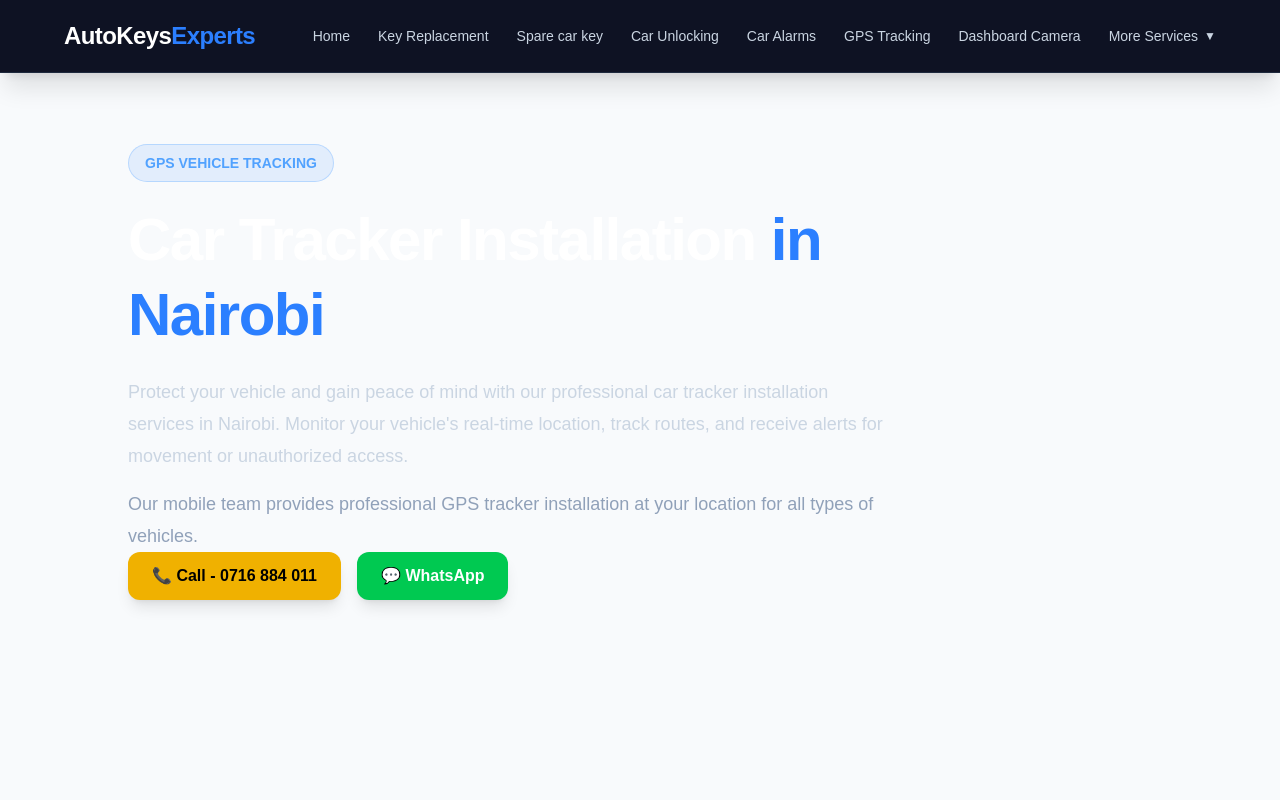
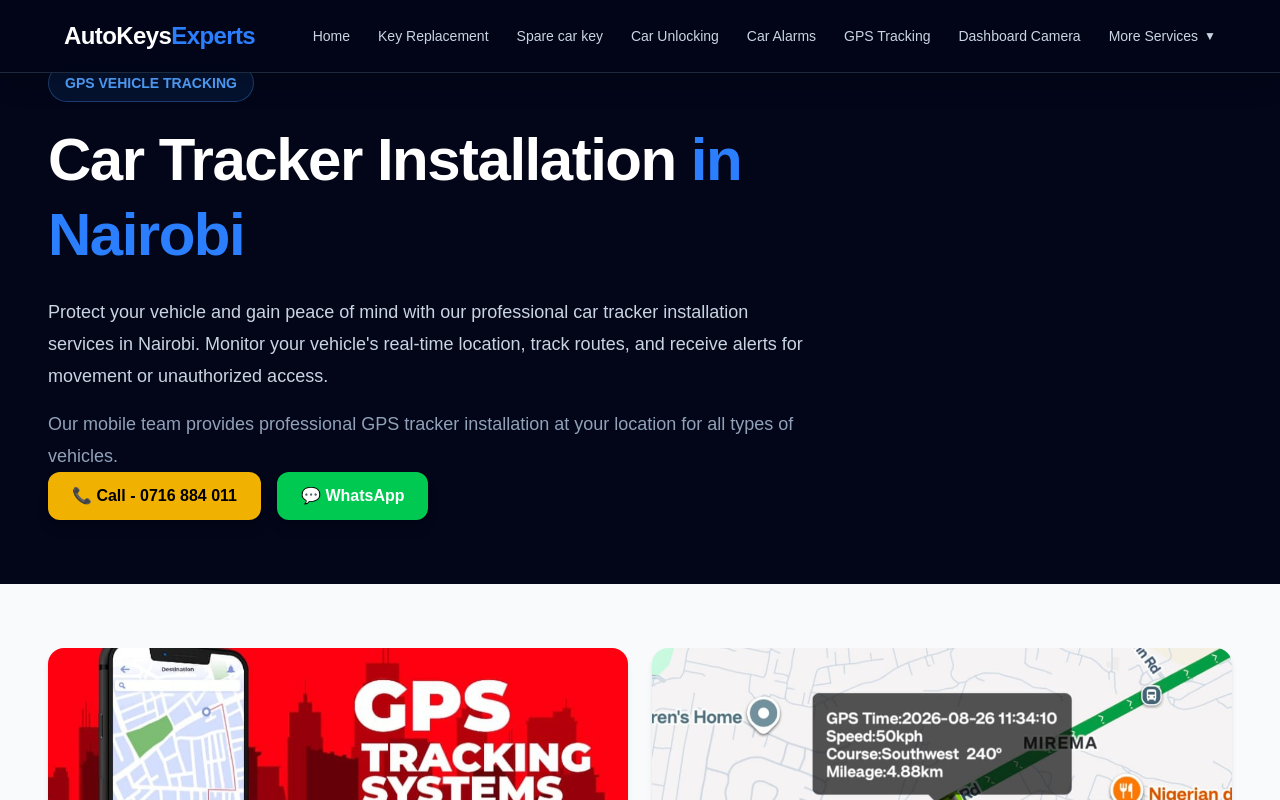
Before and after one commit to Avelimanuel/autokeyexperts, a Next.js app: page /car-tracker-installation-nairobi in a window 1280 px wide. Shown: the top 800 px of the page. Built offline with nearby package versions, Linux system fonts and the light colour scheme.

Commit message:
edited the car tracking page

```diff
--- a/app/car-tracker-installation-nairobi/page.tsx
+++ b/app/car-tracker-installation-nairobi/page.tsx
@@ -11,7 +11,7 @@ export default function Page() {
   return (
     <main className="min-h-screen bg-slate-50">
       {/* HERO */}
-      <section className="relative flex min-h-[500px] w-full items-center justify-center overflow-hidden px-5 pt-48 pb-20 text-white sm:min-h-[550px] sm:px-6 sm:pt-44 md:min-h-[600px] md:px-10 md:pt-20 lg:min-h-[70vh] lg:px-20 lg:pt-20">
+      <section className="w-full bg-slate-950 text-white">
         <div className="mx-auto flex min-h-[480px] w-full max-w-7xl items-center px-5 py-16 sm:px-8 lg:px-12">
           <div className="w-full max-w-4xl">
             <div className="mb-5 inline-flex rounded-full border border-blue-400/30 bg-blue-500/10 px-4 py-2">
```
Lines whose indentation alone changed are shown as unchanged.
